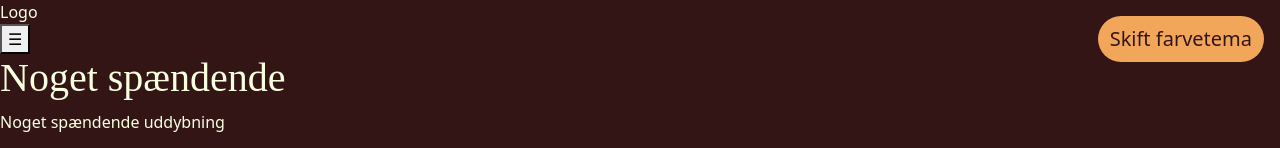
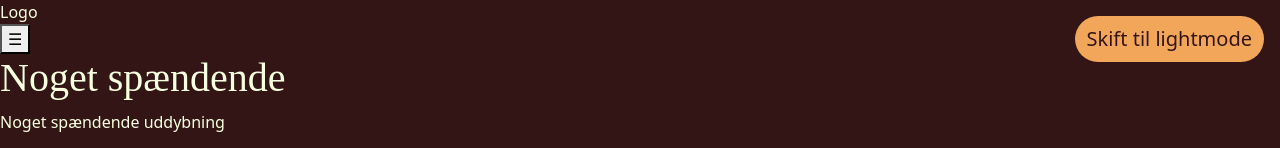
Before and after one commit to Line-WH/klimaKassen_web, a website: page index.html in a window 1280 px wide. Shown: the top 148 px of the page. Drawn offline with nearby package versions, Linux system fonts and the light colour scheme; files that its build step writes are made by us from their sources; a web font is replaced by a local one.

Commit message:
Nadja test

```diff
--- a/index.html
+++ b/index.html
@@ -21,7 +21,7 @@
 <body class="theme-dark">
     <header class="header">
         <div class="logo">Logo</div>
-        <button id="theme-toggle" aria-label="Skift farvetema" class="btn btn-sm btn-light">Skift farvetema</button>
+        <button id="theme-toggle" aria-label="Skift farvetema" class="btn btn-sm btn-light">Skift til lightmode</button>
         <button class="menu-btn" aria-label="Menu">&#9776;</button>
         <div class="hero">
             <h1>Noget spændende</h1>
```
